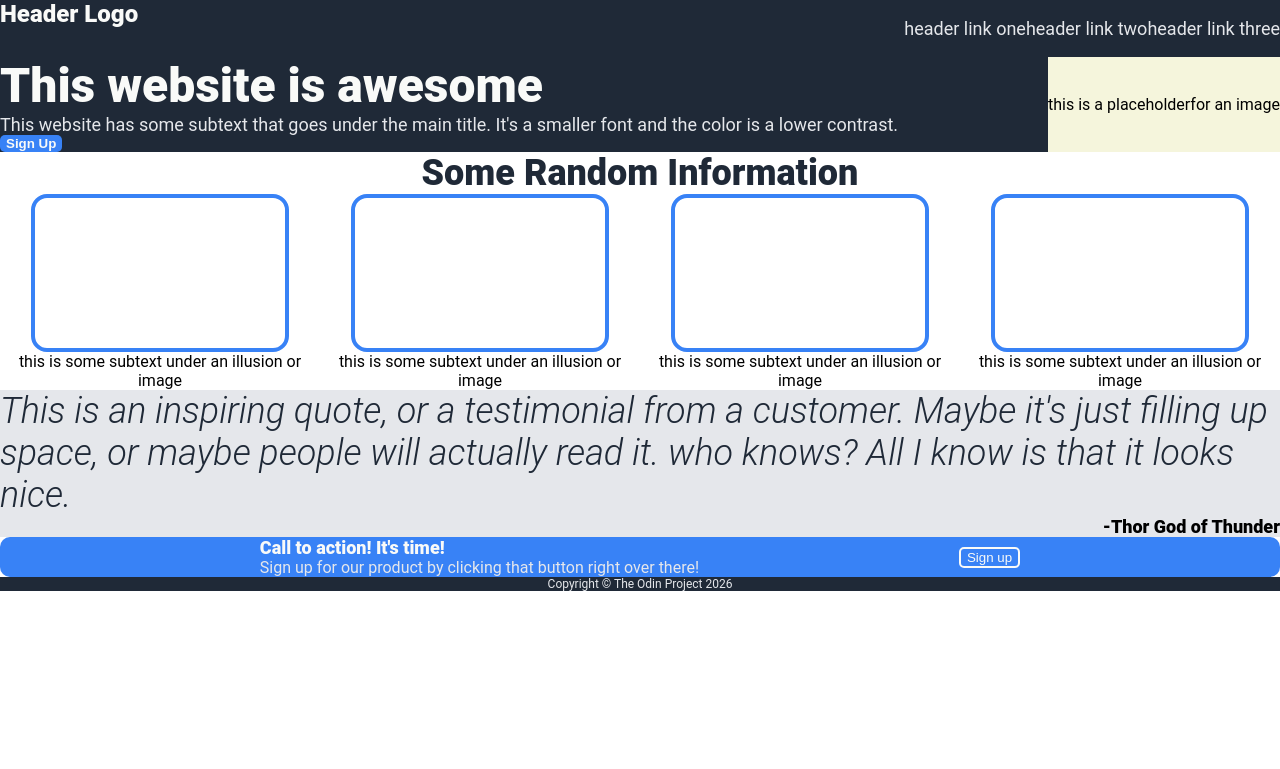
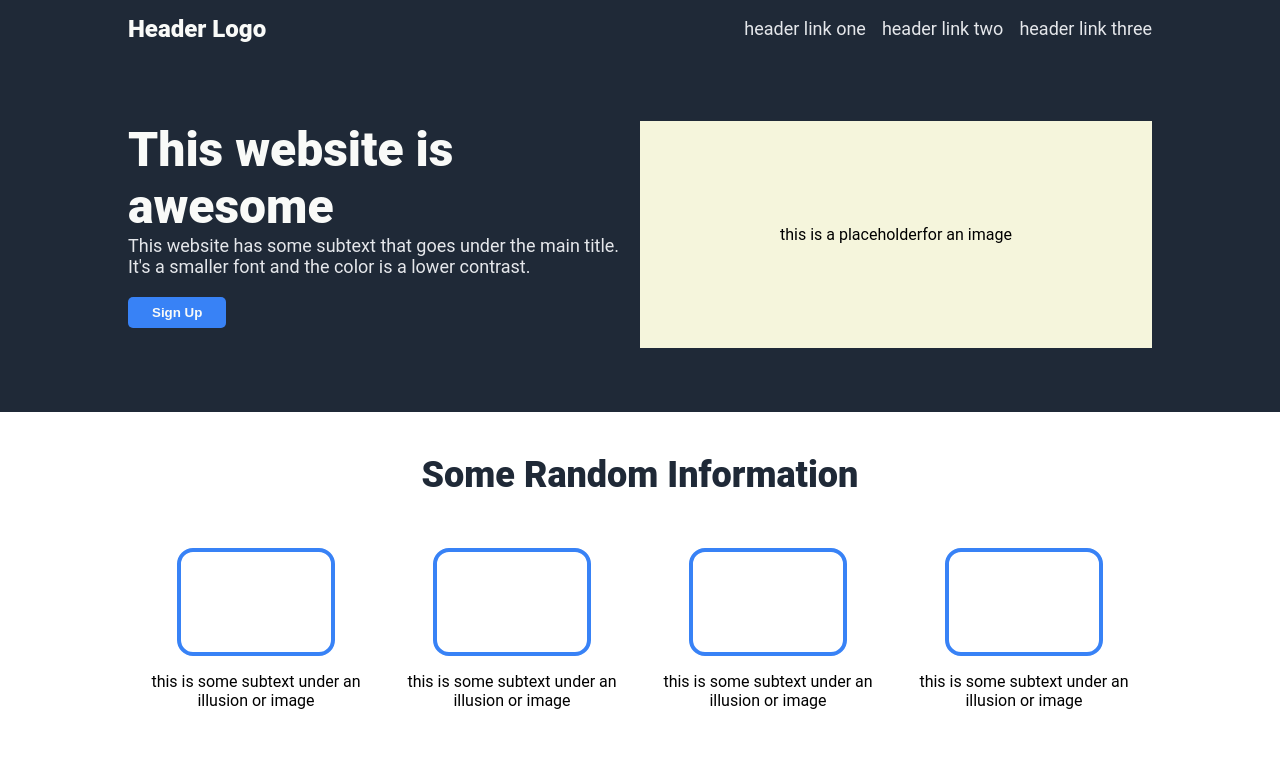
Before and after one commit to Sherlock-Moriarty049/landing_page, a plain HTML site: page index.html in a window 1280 px wide. Shown: the top 769 px of the page. Drawn offline with Linux system fonts and the light colour scheme.

Commit message:
Finish the margins for all the sections

```diff
--- a/index.html
+++ b/index.html
@@ -59,7 +59,7 @@
       </div>
       <div class="side">-Thor God of Thunder</div>
     </div>
-
+<div class="pad">
     <div class="action">
       <div class="act_left">
         <div class="call_head">Call to action! It's time!</div>
@@ -68,7 +68,7 @@
         </div>
       </div>
       <div class="act_right"><button id="but-two">Sign up</button></div>
-    </div>
+    </div></div>
 
     <div class="footer">Copyright &copy; The Odin Project 2026</div>
   </body>
--- a/style.css
+++ b/style.css
@@ -14,7 +14,8 @@ ul,
 .bottom,
 .card,
 .quote,
-.action, .footer {
+.action,
+.footer {
   display: flex;
 }
 body,
@@ -32,6 +33,9 @@ body,
 .head {
   justify-content: space-between;
 }
+.nav {
+  align-items: center;
+}
 .hero {
   color: #f9faf8;
   font-size: 24px;
@@ -44,9 +48,17 @@ body,
 }
 ul {
   list-style: none;
+  gap: 16px;
+}
+.head {
+  padding: 64px 0;
+}
+.left, .right {
+  flex: 1;
 }
 .left {
   align-items: flex-start;
+
 }
 #awe {
   font-size: 48px;
@@ -59,6 +71,8 @@ ul {
   border-radius: 5px;
   border: none;
   font-weight: 900;
+  margin: 20px 0;
+  padding: 8px 24px;
 }
 .right {
   background-color: beige;
@@ -67,6 +81,8 @@ ul {
 }
 .article {
   align-items: center;
+  padding: 42px 0;
+  gap: 32px;
 }
 .main {
   font-size: 36px;
@@ -80,29 +96,37 @@ ul {
   text-align: center;
 }
 .bot {
-  height: 150px;
-  width: 250px;
+  height: 100px;
+  width: 150px;
   border: 4px solid #3882f6;
 }
 .quote {
   background-color: #e5e7eb;
+}
+.quote_text,
+.side,
+.pad, .nav, .head {
+  width: 80%;
+  margin: auto;
 }
 .quote_text {
   font-size: 36px;
   font-weight: 300;
   color: #1f2937;
   font-style: italic;
+  padding-top: 48px;
 }
 .side {
   text-align: right;
   font-weight: 900;
-  font-size: 18px;
+  padding-bottom: 48px;
 }
 .action {
   background-color: #3882f6;
   border-radius: 10px;
   align-items: center;
   justify-content: space-evenly;
+  padding: 64px;
 }
 .call_head {
   color: #f9faf8;
@@ -116,13 +140,25 @@ ul {
   color: #f9faf8;
   background-color: #3882f6;
   border: 2px solid #f9faf8;
-  border-radius: 5px;
+  border-radius: 10px;
+  padding: 8px 24px;
 }
 .footer {
   justify-content: center;
   align-items: center;
   color: #e5e7eb;
   font-size: 12px;
+  padding: 32px;
+}
+.pad {
+  padding: 64px;
+}
+.bottom {
+  margin: 0 10%;
+}
+.card {
+  padding: 20px;
+  gap: 16px;
 }
 /* }
 .nav {
```
